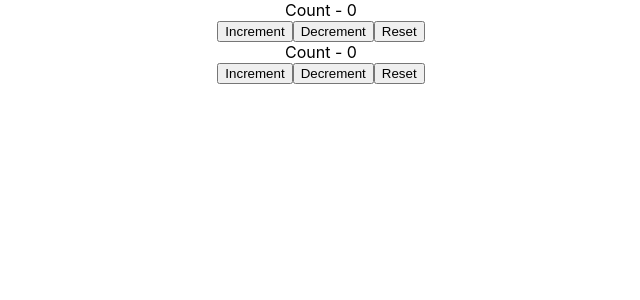
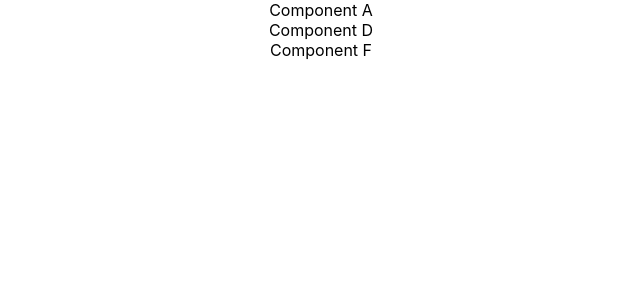
Before and after one commit to Annie-Huang/react-hooks-tutorial, a React (Create React App) app in the folder reducer-hook/: page / in a window 1280 px wide. Shown: the top 300 px of the page, without its empty margins (319-959 px from the left). Built offline with nearby package versions, Linux system fonts and the light colour scheme.

Commit message:
Create basic structure of ComponentA | ComponentB > ComponentD | ComponentC > ComponentE > ComponentF

```diff
--- a/reducer-hook/src/App.js
+++ b/reducer-hook/src/App.js
@@ -3,13 +3,19 @@ import './App.css';
 import CounterOne from "./components/CounterOne";
 import CounterTwo from "./components/CounterTwo";
 import CounterThree from "./components/CounterThree";
+import ComponentA from "./components/ComponentA";
+import ComponentB from "./components/ComponentB";
+import ComponentC from "./components/ComponentC";
 
 function App() {
     return (
         <div className="App">
             {/*<CounterOne />*/}
             {/*<CounterTwo />*/}
-            <CounterThree/>
+            {/*<CounterThree/>*/}
+            <ComponentA />
+            <ComponentB />
+            <ComponentC />
         </div>
     );
 }
--- /dev/null
+++ b/reducer-hook/src/components/ComponentA.js
@@ -0,0 +1,11 @@
+import React from 'react';
+
+const ComponentA = () => {
+    return (
+        <div>
+            Component A
+        </div>
+    );
+};
+
+export default ComponentA;
--- /dev/null
+++ b/reducer-hook/src/components/ComponentB.js
@@ -0,0 +1,12 @@
+import React from 'react';
+import ComponentD from "./ComponentD";
+
+const ComponentB = () => {
+    return (
+        <div>
+            <ComponentD />
+        </div>
+    );
+};
+
+export default ComponentB;
--- /dev/null
+++ b/reducer-hook/src/components/ComponentC.js
@@ -0,0 +1,12 @@
+import React from 'react';
+import ComponentE from "./ComponentE";
+
+const ComponentC = () => {
+    return (
+        <div>
+            <ComponentE />
+        </div>
+    );
+};
+
+export default ComponentC;
--- /dev/null
+++ b/reducer-hook/src/components/ComponentD.js
@@ -0,0 +1,11 @@
+import React from 'react';
+
+const ComponentD = () => {
+    return (
+        <div>
+            Component D
+        </div>
+    );
+};
+
+export default ComponentD;
--- /dev/null
+++ b/reducer-hook/src/components/ComponentE.js
@@ -0,0 +1,12 @@
+import React from 'react';
+import ComponentF from "./ComponentF";
+
+const ComponentE = () => {
+    return (
+        <div>
+            <ComponentF />
+        </div>
+    );
+};
+
+export default ComponentE;
--- /dev/null
+++ b/reducer-hook/src/components/ComponentF.js
@@ -0,0 +1,11 @@
+import React from 'react';
+
+const ComponentF = () => {
+    return (
+        <div>
+            Component F
+        </div>
+    );
+};
+
+export default ComponentF;
```
